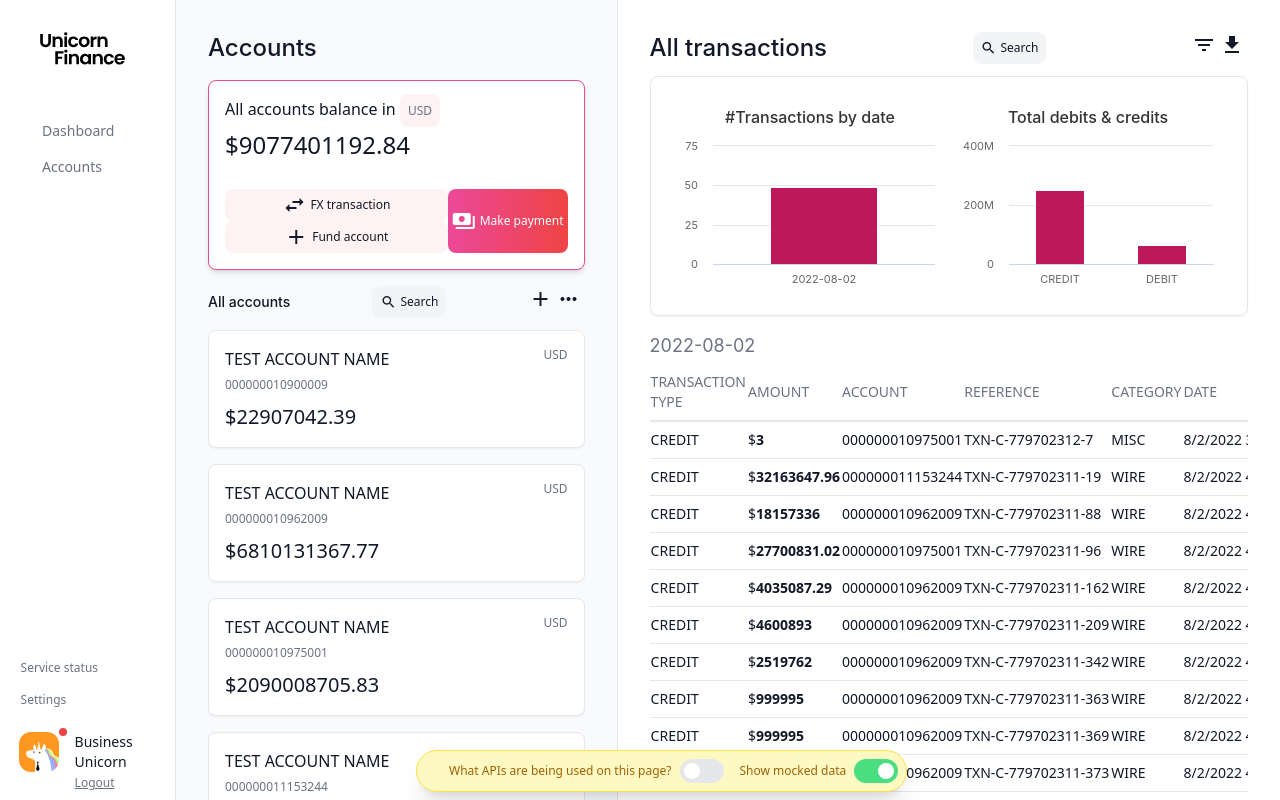
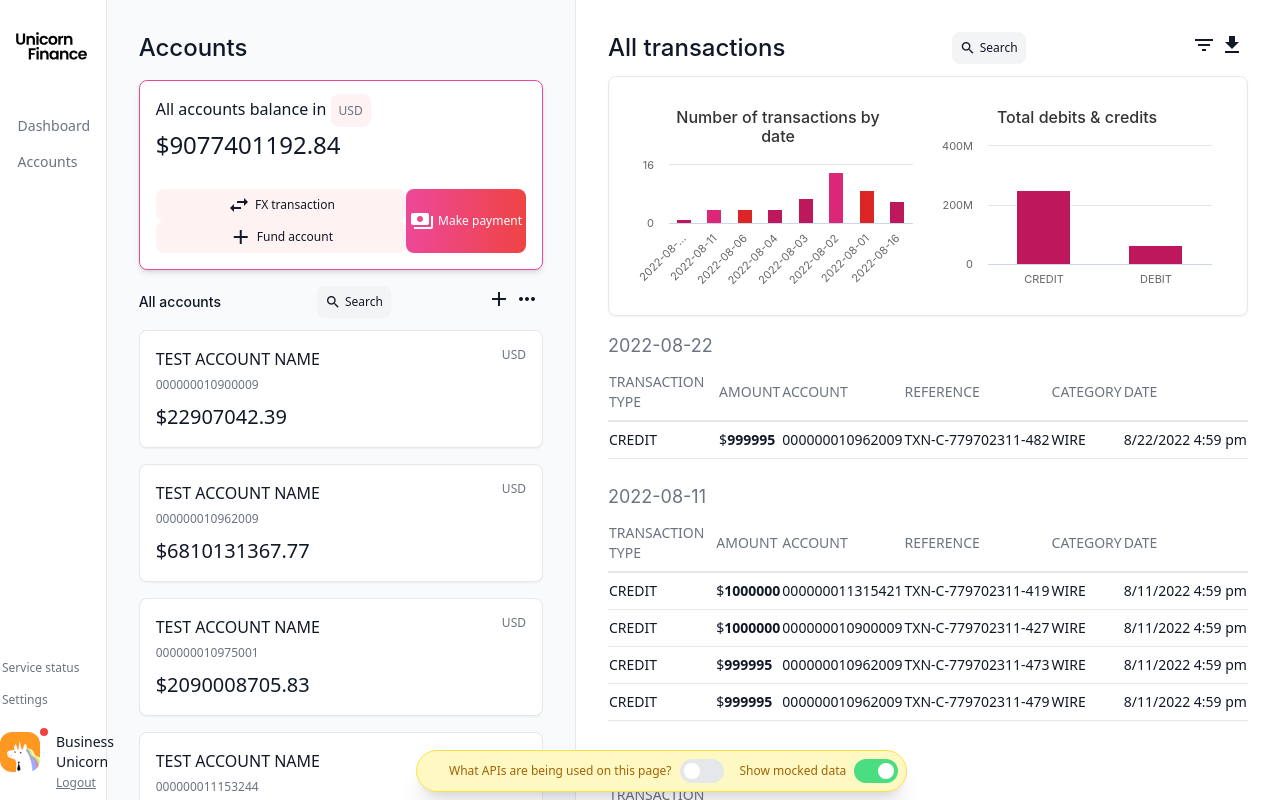
Before and after one commit to jpmorganchase/payments, a React (Create React App) app in the folder app/client/: page / in a window 1280 px wide. Shown: the top 800 px of the page. Built offline with nearby package versions, Linux system fonts and the light colour scheme.

Commit message:
Updated transaction mock data to make it more representative

```diff
--- a/app/client/package.json
+++ b/app/client/package.json
@@ -4,8 +4,8 @@
   "dependencies": {
     "@craco/craco": "^6.4.5",
     "@headlessui/react": "^1.4.1",
-    "highcharts": "^9.2.2",
-    "highcharts-react-official": "^3.0.0",
+    "highcharts": "^10.2.1",
+    "highcharts-react-official": "^3.1.0",
     "prop-types": "^15.7.2",
     "react": "^18.2.0",
     "react-dom": "^18.2.0",
--- a/app/client/src/components/layout.js
+++ b/app/client/src/components/layout.js
@@ -6,7 +6,7 @@ const Layout = () => {
   return (
     <div className='flex flex-col lg:flex-row h-full text-gray-900 min-h-screen w-full max-w-screen'>
       <Sidebar />
-      <main className='h-auto lg:h-full lg:min-h-screen w-full'>
+      <main className='h-auto lg:h-full lg:min-h-screen lg:w-11/12 w-full'>
         <Outlet />
       </main>
     </div>
--- a/app/client/src/components/sidebar.js
+++ b/app/client/src/components/sidebar.js
@@ -11,7 +11,7 @@ const submenuClassName = 'block px-8 py-2 hover:text-gray-700 border-l-2';
 
 const Sidebar = () => {
   return (
-    <div className='flex lg:flex-none w-full lg:w-44 border-b lg:border-r border-gray-200 '>
+    <div className='flex lg:flex-none w-full lg:w-1/12 border-b lg:border-r border-gray-200 '>
       <nav className='px-8 py-4 lg:p-8 lg:pr-0 flex flex-row lg:flex-col justify-between w-full items-center '>
         <div className='flex flex-row lg:flex-col'>
           <NavLink to='accounts' className='mb-0 lg:mb-12 block' data-cy='logo'>
--- a/app/client/src/components/transactionInformationPanel/TransactionViz.js
+++ b/app/client/src/components/transactionInformationPanel/TransactionViz.js
@@ -12,7 +12,7 @@ const generateOptionsForDateVisual = (data) => {
     });
   });
 
-  return genOptions(chartData, '#Transactions by date');
+  return genOptions(chartData, 'Number of transactions by date');
 };
 
 const genOptions = (data, title) => {
@@ -87,19 +87,21 @@ const generateOptionsForTypeVisual = (data) => {
 
 const TransactionViz = ({ transactions, groupedByDay }) => {
   return (
-    <div className='p-6 rounded-lg border mb-4 shadow-sm flex gap-2 h-60'>
-      <div className='w-1/2'>
+    <div className='flex p-6 rounded-lg border mb-4 shadow-sm gap-2 h-60 flex-row'>
       <HighchartsReact
         highcharts={Highcharts}
         options={generateOptionsForDateVisual(groupedByDay)}
+        containerProps={{
+          className: 'highcharts-container',
+        }}
       />
-      </div>
-      <div className='w-1/2'>
       <HighchartsReact
         highcharts={Highcharts}
         options={generateOptionsForTypeVisual(transactions)}
+        containerProps={{
+          className: 'highcharts-container',
+        }}
       />
-      </div>
     </div>
   );
 };
--- a/app/client/src/components/transactionInformationPanel/index.js
+++ b/app/client/src/components/transactionInformationPanel/index.js
@@ -41,7 +41,7 @@ const TransactionInfo = ({
 
   const groupedByDayTransactions = groupTransactionsByDay(transactionData);
   return (
-    <div className='sm:w-3/5 p-8 flex flex-col'>
+    <div className='sm:w-3/5 p-8 flex flex-col w-full'>
       <div className='flex justify-between items-center mb-3'>
         <h2 className='text-2xl font-medium'>All transactions</h2>
         <div className='bg-gray-100 hover:bg-gray-200 cursor-pointer text-xs rounded-lg px-2 py-1 flex items-center'>
--- a/app/client/src/css/styles.css
+++ b/app/client/src/css/styles.css
@@ -11,3 +11,9 @@
     width: calc(100vw - 105px);
   }
 }
+
+
+.highcharts-container {
+  width:100% !important;
+  height:100% !important;
+}
```
Also changed, not shown: app/client/src/mockedJson/uf-transactions.json, 1 other file (tests, documents, lock files or other folders). Lines whose indentation alone changed are shown as unchanged.
